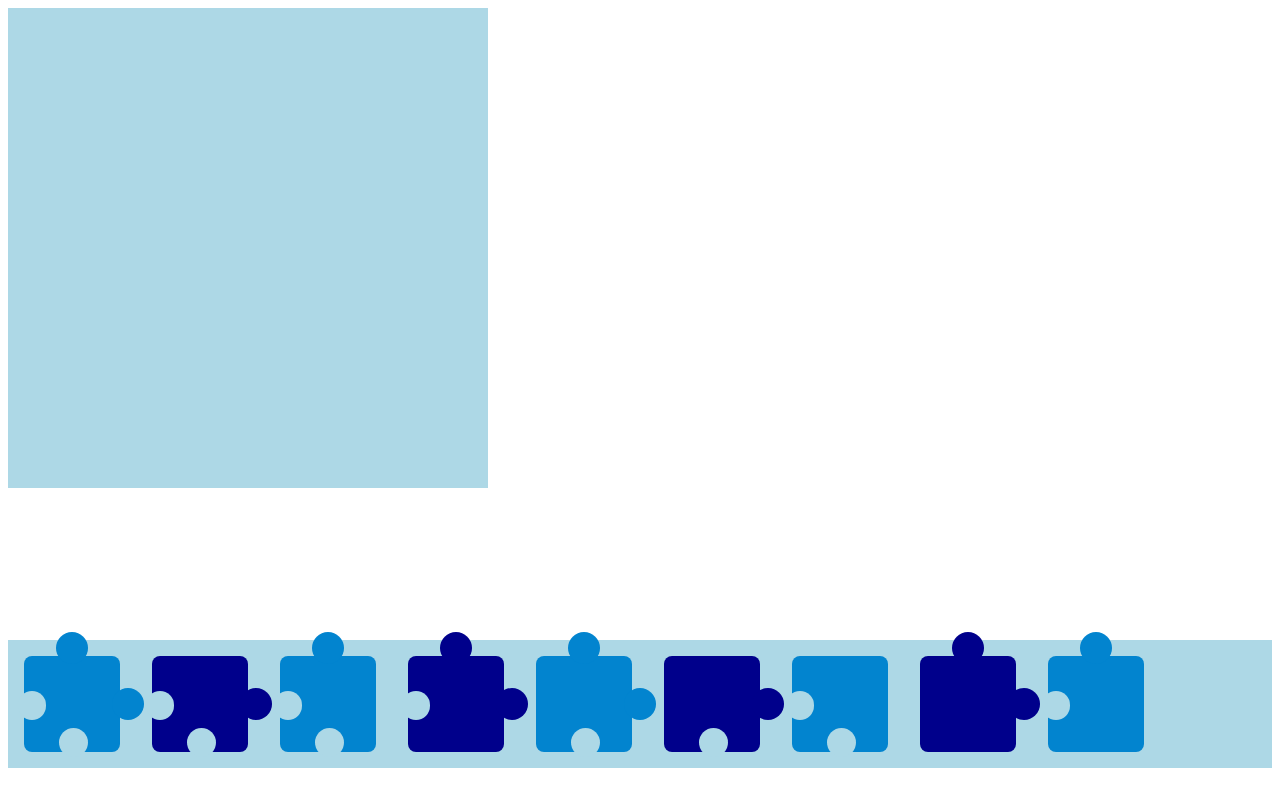
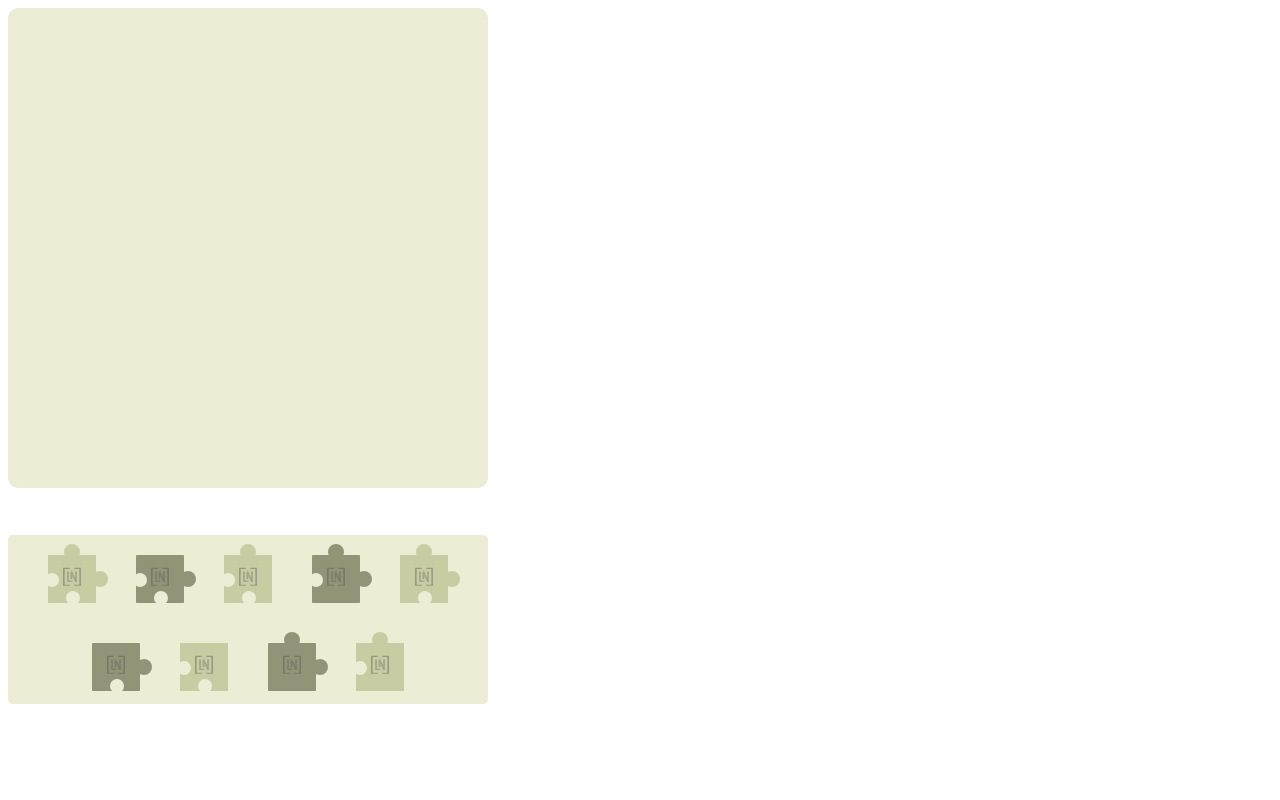
Before and after one commit to ChriDiet/simplePuzzle, a plain HTML site: page index.html in a window 1280 px wide. Drawn offline with Linux system fonts and the light colour scheme.

Commit message:
Css styling

```diff
--- a/javascript.js
+++ b/javascript.js
@@ -13,34 +13,25 @@ addPuzzlePiecesToButton();
 // }
 
 
-function addPuzzlePiece(toId, hasTop, hasRight, hasBottom, hasLeft, onclick, color, leftPosition, topPosition) {
+function addPuzzlePiece(toId, hasTop, hasRight, hasBottom, hasLeft, onclick, color, leftPosition, topPosition,pieceId,pieceClass) {
    let style = '';
    if (leftPosition !== undefined) {
       style = `left: ${leftPosition + 0.5}em; top: ${topPosition + 0.5}em`;
    }
 
-   // return /*html*/ `
-   //    <div class="jigsaw${color}" onclick="${onclick}" style="${style}">
-   //       ${hasTop ? `<span class="t"></span>` : ''}
-   //       ${hasRight ? `<span class="r"></span>` : ''}
-   //       ${hasBottom ? `<span class="b"></span>` : ''}
-   //       ${hasLeft ? `<span class="l"></span>` : ''}
-   //    </div>
-   // `;
-
    document.getElementById(toId).innerHTML += /*HTML*/`
-      <div class="jigsaw${color}" onclick="${onclick}" style="${style}">
-         ${hasTop ? `<span class="t"></span>` : ''}
-         ${hasRight ? `<span class="r"></span>` : ''}
-         ${hasBottom ? `<span class="b"></span>` : ''}
-         ${hasLeft ? `<span class="l"></span>` : ''}
+      <div id="${pieceId}" class="${pieceClass} jigsaw${color}" onclick="${onclick}" style="${style}">
+         ${hasTop ? `<span class="${pieceClass+'t'} t"></span>` : ''}
+         ${hasRight ? `<span class="${pieceClass+'r'} r"></span>` : ''}
+         ${hasBottom ? `<span class="${pieceClass+'b'} b"></span>` : ''}
+         ${hasLeft ? `<span class="${pieceClass+'l'} l"></span>` : ''}
       </div>
       `;
 }
 
-function addPuzzlePieceToBoard(hasTop, hasRight, hasBottom, hasLeft) {
+function addPuzzlePieceToBoard(hasTop, hasRight, hasBottom, hasLeft,pieceId,pieceClass) {
    const changeVerticalPosBy = 6
-   addPuzzlePiece('board', hasTop, hasRight, hasBottom, hasLeft, '', jigsawColor, verticalPosition, horizontalPosition);
+   addPuzzlePiece('board', hasTop, hasRight, hasBottom, hasLeft, '', jigsawColor, verticalPosition, horizontalPosition,pieceId,pieceClass);
    verticalPosition -= changeVerticalPosBy;
    timesAdded++;
    colorSwitch();
@@ -56,9 +47,7 @@ function addPuzzlePiecesToButton() {
    addPuzzlePiece('buttons', true, true, true, false, 'evaluatePiece(true,true,true,false,5)', 1);
    addPuzzlePiece('buttons', false, true, true, false, 'evaluatePiece(false,true,true,false,4)', 2);
    addPuzzlePiece('buttons', false, false, true, true, 'evaluatePiece(false,false,true,true,3)', 1);
-
    addPuzzlePiece('buttons', true, true, false, false, 'evaluatePiece(true,true,false,false,2)', 2);
-
    addPuzzlePiece('buttons', true, false, false, true, 'evaluatePiece(true,false,false,true,1)', 1);
 
 }
@@ -100,11 +89,11 @@ function evaluatePiece(hasTop, hasRight, hasBottom, hasLeft,pieceId) {
 
 function evaluateFirstRow(hasTop, hasRight, hasBottom, hasLeft,pieceId) {
    if(verticalPosition === 24 && pieceId === 3)
-      addPuzzlePieceToBoard(hasTop, hasRight, hasBottom, hasLeft);
+      addPuzzlePieceToBoard(hasTop, hasRight, hasBottom, hasLeft,pieceId,'toBoard');
    if (verticalPosition < 24 && verticalPosition > 0 && pieceId == 8)
-      addPuzzlePieceToBoard(hasTop, hasRight, hasBottom, hasLeft);
+      addPuzzlePieceToBoard(hasTop, hasRight, hasBottom, hasLeft,pieceId,'toBoard');
    if (verticalPosition == 0 && pieceId == 4)
-      addPuzzlePieceToBoard(hasTop, hasRight, hasBottom, hasLeft);
+      addPuzzlePieceToBoard(hasTop, hasRight, hasBottom, hasLeft,pieceId,'toBoard');
 
 
    // if (verticalPosition == 24 && pieceId == 3) {
@@ -118,11 +107,11 @@ function evaluateFirstRow(hasTop, hasRight, hasBottom, hasLeft,pieceId) {
 
 function evaluateMiddleRows(hasTop, hasRight, hasBottom, hasLeft,pieceId) {
    if (verticalPosition == 24 && pieceId == 7)
-      addPuzzlePieceToBoard(hasTop, hasRight, hasBottom, hasLeft);
+      addPuzzlePieceToBoard(hasTop, hasRight, hasBottom, hasLeft,pieceId,'toBoard');
    if (verticalPosition < 24 && verticalPosition > 0 && pieceId == 9)
-      addPuzzlePieceToBoard(hasTop, hasRight, hasBottom, hasLeft);
+      addPuzzlePieceToBoard(hasTop, hasRight, hasBottom, hasLeft,pieceId,'toBoard');
    if (verticalPosition == 0 && pieceId == 5)
-      addPuzzlePieceToBoard(hasTop, hasRight, hasBottom, hasLeft);
+      addPuzzlePieceToBoard(hasTop, hasRight, hasBottom, hasLeft,pieceId,'toBoard');
 
 
 
@@ -137,11 +126,11 @@ function evaluateMiddleRows(hasTop, hasRight, hasBottom, hasLeft,pieceId) {
 
 function evaluateBottomRow(hasTop, hasRight, hasBottom, hasLeft,pieceId) {
    if (verticalPosition == 24 && pieceId == 1)
-      addPuzzlePieceToBoard(hasTop, hasRight, hasBottom, hasLeft);
+      addPuzzlePieceToBoard(hasTop, hasRight, hasBottom, hasLeft,pieceId,'toBoard');
    if (verticalPosition < 24 && verticalPosition > 0 && pieceId == 6)
-      addPuzzlePieceToBoard(hasTop, hasRight, hasBottom, hasLeft);
+      addPuzzlePieceToBoard(hasTop, hasRight, hasBottom, hasLeft,pieceId,'toBoard');
    if (verticalPosition == 0 && pieceId == 2)
-      addPuzzlePieceToBoard(hasTop, hasRight, hasBottom, hasLeft);
+      addPuzzlePieceToBoard(hasTop, hasRight, hasBottom, hasLeft,pieceId,'toBoard');
 
 
 
--- a/styles.css
+++ b/styles.css
@@ -1,7 +1,8 @@
 #board {
    width: 30em;
    height: 30em;
-   background-color: lightblue;
+   background-color: #ecedd4;
+   border-radius: 10px;
 }
 
 #board>div {
@@ -11,72 +12,122 @@
 
 .container {
    display: grid;
-   grid-template-columns: 32em auto;
-   grid-template-rows: auto 8em; height: 95vh;
-   grid-template-areas: 'board text' ' buttons buttons'
+   grid-template-columns: repeat(5, 230px);
+   grid-template-rows: 75% 25%;
+   grid-template-areas: 'board board' 'buttons buttons';
+   gap: 20px;
+
 }
 
-#exerciseText {
-   overflow-y: scroll;height: 32em;
-   grid-area: text;
-}
 #buttons {
    display: flex;
-   background-color: lightblue;
+   background-color: #ecedd4;
    grid-area: buttons;
    flex-wrap: wrap;
+   justify-content: center;
+   border-radius: 5px;
 
 }
 
 #buttons>div {
-   margin: 1em;
+   margin: 20px;
 }
 
 .jigsaw1,
 .jigsaw2 {
-   width: 6em;
-   height: 6em;
+   width: 3em;
+   height: 3em;
    position: relative;
-   -webkit-border-radius: .5em;
-   -moz-border-radius: .5em;
-   border-radius: .5em;
+   -webkit-border-radius: .05em;
+   -moz-border-radius: .05em;
+   border-radius: .05em;
    cursor: pointer;
+   background-image: url("logo.svg");
 }
 
 .jigsaw1,
 .jigsaw1 span {
-   background-color: #0284cf;
+   background-color: #c9cba3;
 }
 
 .jigsaw2,
 .jigsaw2 span {
-   background-color: #00008B;
-}
-
-.text {
-   display: block;
-   color: #fff;
-   font-size: 1.2em;
-   text-align: center;
-   padding: 1.9em 0 0 1.2em;
-   position: relative;
-   background: transparent !important;
+   background-color: #929478;
 }
 
 .jigsaw1 .t,
 .jigsaw2 .t {
+   width: 1em;
+   height: 1em;
+   position: absolute;
+   top: -0.7em;
+   left: 1.03em;
+   -webkit-border-radius: 2em;
+   -moz-border-radius: 2em;
+   border-radius: 2em;
+}
+
+.jigsaw1 .r,
+.jigsaw2 .r {
+   width: 1em;
+   height: 1em;
+   position: absolute;
+   top: 1em;
+   left: 2.75em;
+   -webkit-border-radius: 2em;
+   -moz-border-radius: 2em;
+   border-radius: 2em;
+}
+
+.jigsaw1 .b,
+.jigsaw2 .b {
+   width: 0.9em;
+   height: 0.9em;
+   position: absolute;
+   top: 2.25em;
+   left: 1.1em;
+   -webkit-border-radius: 2em;
+   -moz-border-radius: 2em;
+   border-radius: 2em;
+   background-color: #ecedd4;
+
+}
+
+.jigsaw1 .l,
+.jigsaw2 .l {
+   width: 0.9em;
+   height: 0.9em;
+   position: absolute;
+   top: 1.1em;
+   left: -.2em;
+   -webkit-border-radius: 2em;
+   -moz-border-radius: 2em;
+   border-radius: 2em;
+   background-color: #ecedd4;
+}
+
+.toBoard {
+   width: 6em;
+   height: 6em;
+   position: relative;
+   cursor: pointer;
+   background-image: url("logo.svg");
+}
+
+.jigsaw1 .toBoardt,
+.jigsaw2 .toBoardt {
    width: 2em;
    height: 2em;
    position: absolute;
    top: -1.5em;
-   left: 2em;
+   left: 2.07em;
    -webkit-border-radius: 4em;
    -moz-border-radius: 4em;
    border-radius: 4em;
 }
 
-.jigsaw1 .r,
-.jigsaw2 .r {
+.jigsaw1 .toBoardr,
+.jigsaw2 .toBoardr {
    width: 2em;
    height: 2em;
    position: absolute;
@@ -87,8 +138,8 @@
    border-radius: 4em;
 }
 
-.jigsaw1 .b,
-.jigsaw2 .b {
+.jigsaw1 .toBoardb,
+.jigsaw2 .toBoardb {
    width: 1.8em;
    height: 1.8em;
    position: absolute;
@@ -97,11 +148,11 @@
    -webkit-border-radius: 4em;
    -moz-border-radius: 4em;
    border-radius: 4em;
-   background-color: lightblue;
+   background-color: #ecedd4;
 }
 
-.jigsaw1 .l,
-.jigsaw2 .l {
+.jigsaw1 .toBoardl,
+.jigsaw2 .toBoardl {
    width: 1.8em;
    height: 1.8em;
    position: absolute;
@@ -110,5 +161,5 @@
    -webkit-border-radius: 4em;
    -moz-border-radius: 4em;
    border-radius: 4em;
-   background-color: lightblue;
+   background-color: #ecedd4;
 }
```
Also changed, not shown: logo.svg (added).
